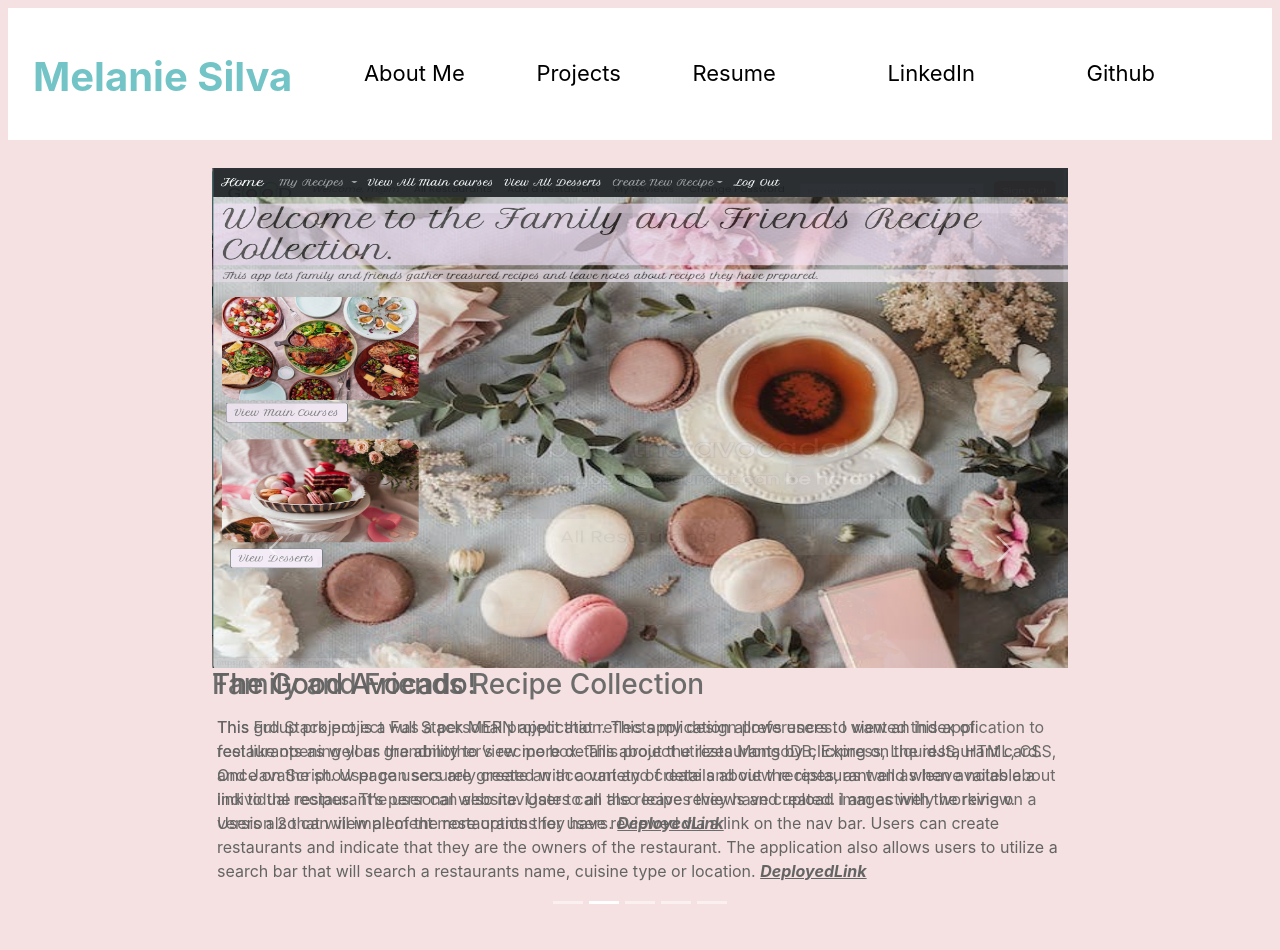
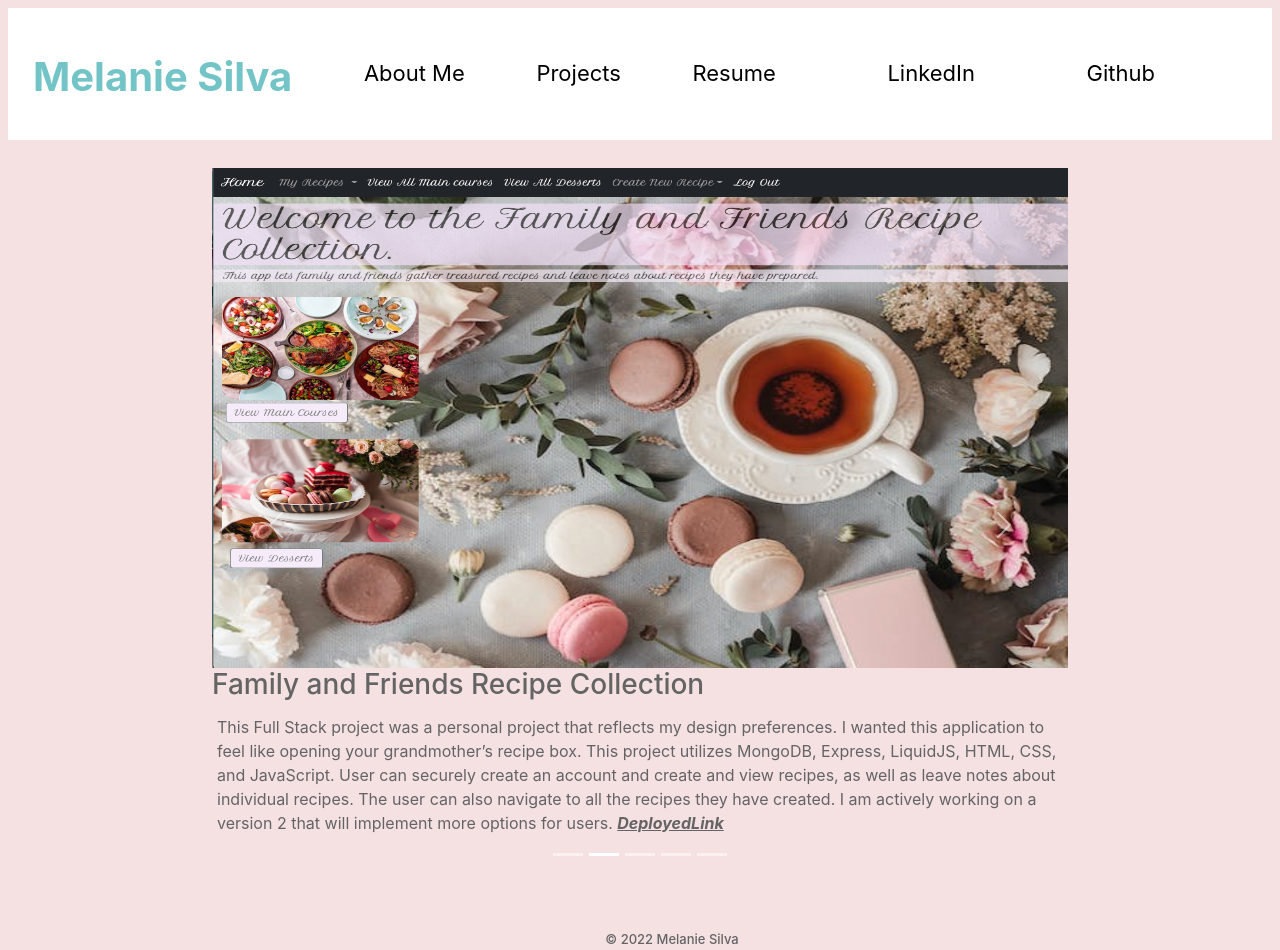
Before and after one commit to melsil11/portfolio, a React (Create React App) app: page /projects in a window 1280 px wide. Built offline with nearby package versions, Linux system fonts and the light colour scheme.

Commit message:
did a hard reset 2 back to normal-added a react footer instead of a html footer- changed file location for favicon in html

```diff
--- a/public/index.html
+++ b/public/index.html
@@ -3,7 +3,7 @@
 
   <head>
     <meta charset="utf-8" />
-    <link rel="icon" href="%PUBLIC_URL%/favicon.ico" />
+    <link rel="icon" href="public/favicon.ico" />
     <meta name="viewport" content="width=device-width, initial-scale=1" />
     <meta name="theme-color" content="#000000" />
     <meta
--- a/src/App.js
+++ b/src/App.js
@@ -5,6 +5,7 @@
 import HomePage from './components/HomePage';
 import AboutMe from './components/AboutMe';
 import Projects from './components/Projects';
+import Footer from './components/Footer'
 
 const App = () => {
   return (
@@ -21,6 +22,7 @@
         <Route path='/aboutme' element={ <AboutMe/> }/>
         <Route path='/projects' element={ <Projects/> }/>
       </Routes>
+      <Footer/>
     </Fragment>
     </>
   )
--- /dev/null
+++ b/src/components/Footer.js
@@ -0,0 +1,11 @@
+import React from 'react'
+
+const Footer = () => {
+    return (
+        <div>
+          <h5 id='footer'>&copy; 2022 Melanie Silva</h5>
+        </div>
+      );
+}
+
+export default Footer
```
